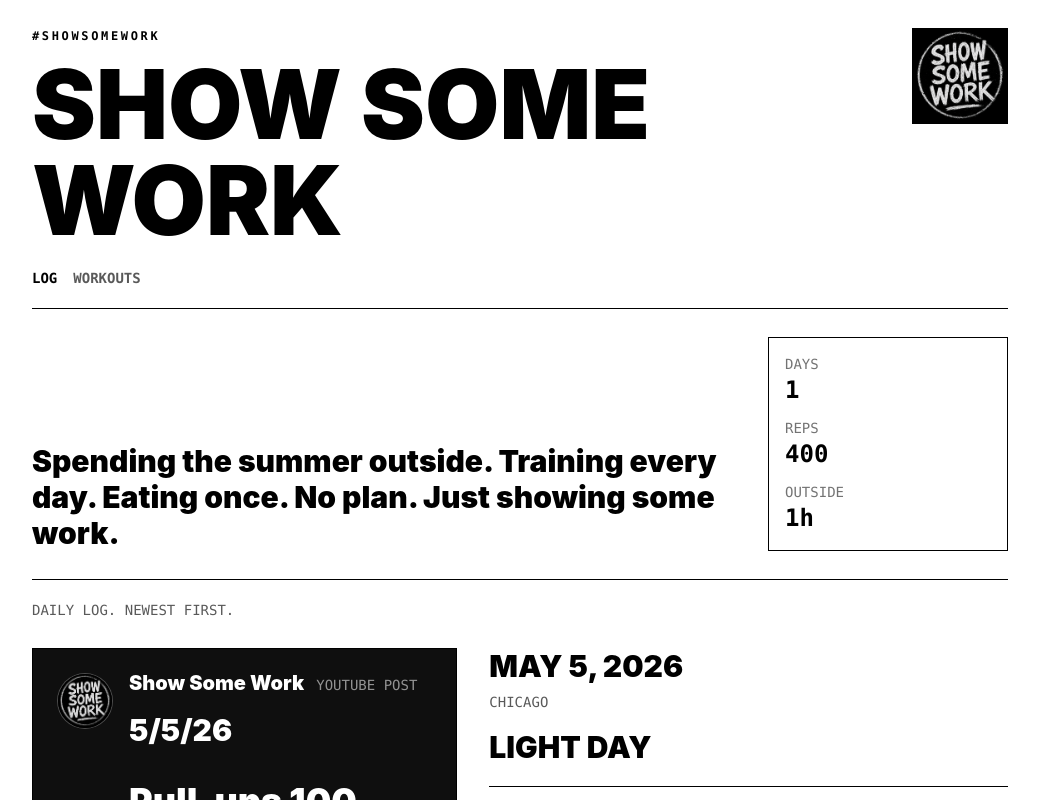
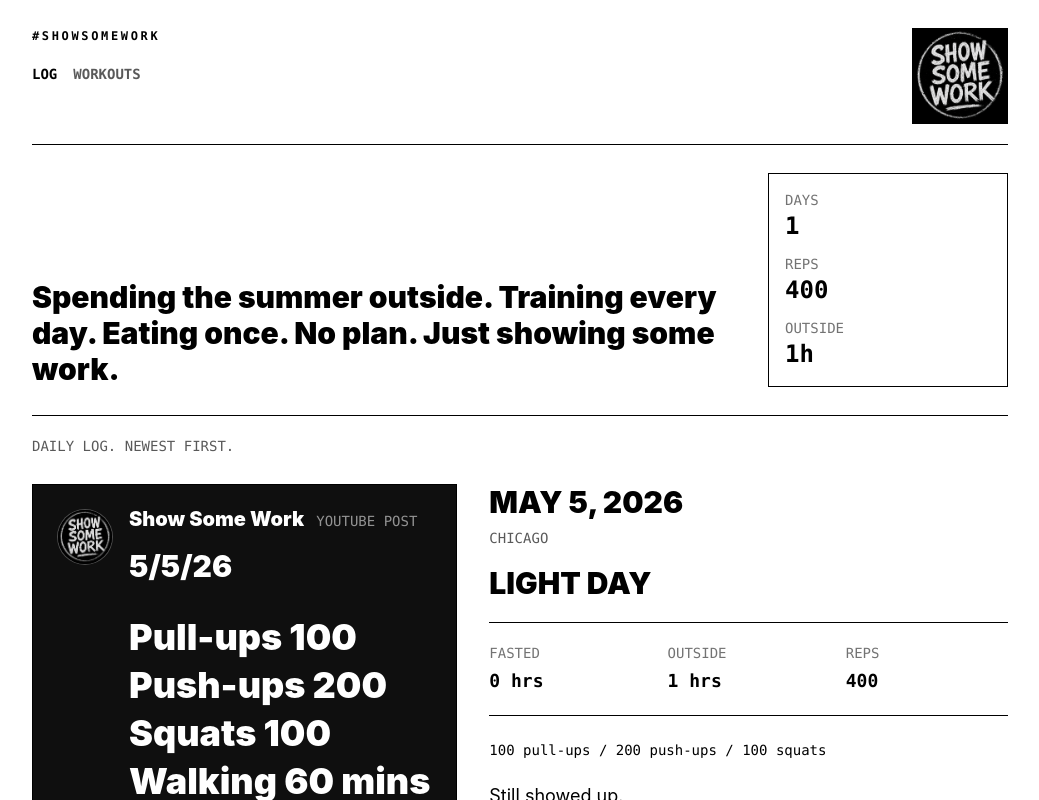
Before and after one commit to mjcreativemedia/show-some-work-site, a React (Vite) app: page / in a window 1280 px wide. Shown: the top 800 px of the page, without its empty margins (120-1159 px from the left). Built offline with nearby package versions, Linux system fonts and the light colour scheme.

Commit message:
Remove homepage title

```diff
--- a/src/App.tsx
+++ b/src/App.tsx
@@ -202,9 +202,11 @@ function Header({ currentPage }: { currentPage: "log" | "workouts" }) {
         <p className="font-mono text-xs font-bold uppercase tracking-[0.22em]">
           {site.hashtag}
         </p>
-        <h1 className="mt-3 max-w-4xl text-5xl font-black uppercase leading-[0.9] sm:text-7xl lg:text-8xl">
-          {currentPage === "workouts" ? "Workouts" : site.name}
-        </h1>
+        {currentPage === "workouts" && (
+          <h1 className="mt-3 max-w-4xl text-5xl font-black uppercase leading-[0.9] sm:text-7xl lg:text-8xl">
+            Workouts
+          </h1>
+        )}
         <nav className="mt-5 flex flex-wrap gap-4 font-mono text-sm font-bold uppercase text-black/65">
           <a className={currentPage === "log" ? "text-black" : "hover:text-black"} href="./">
             Log
```
